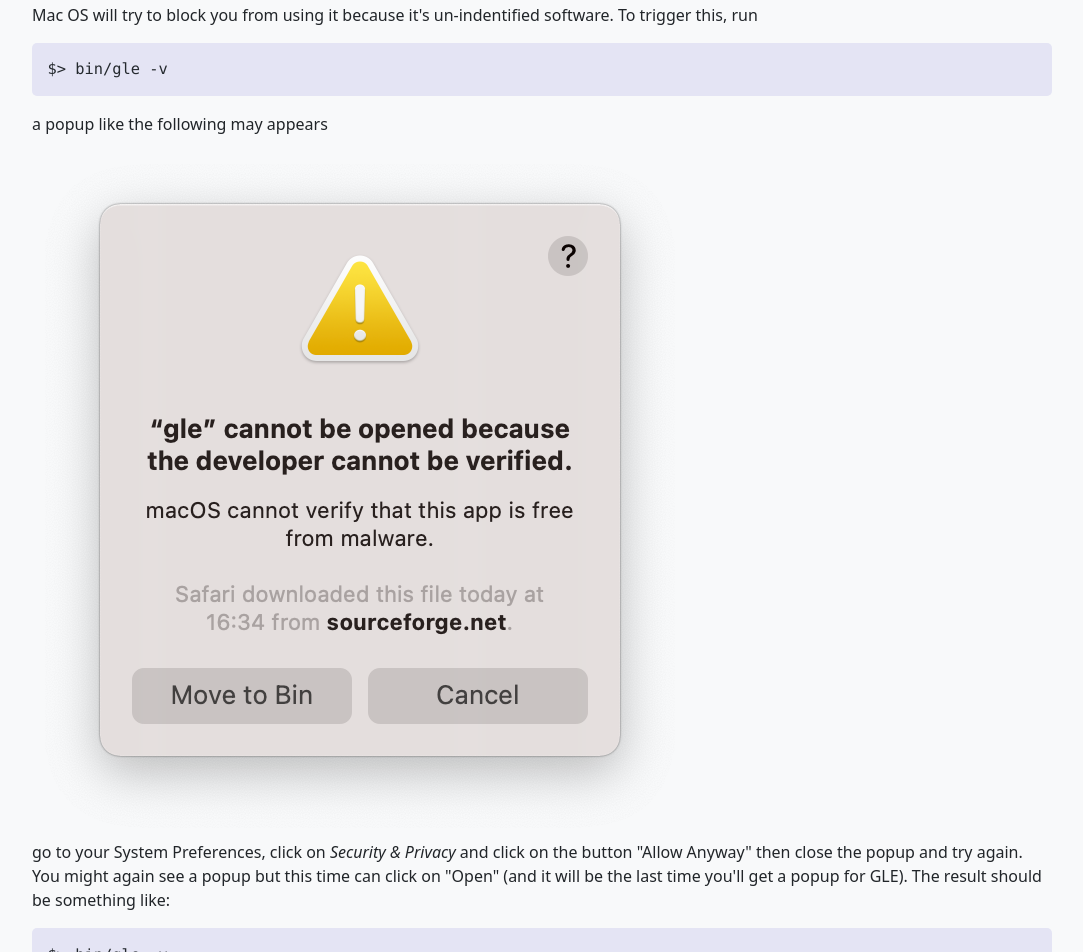
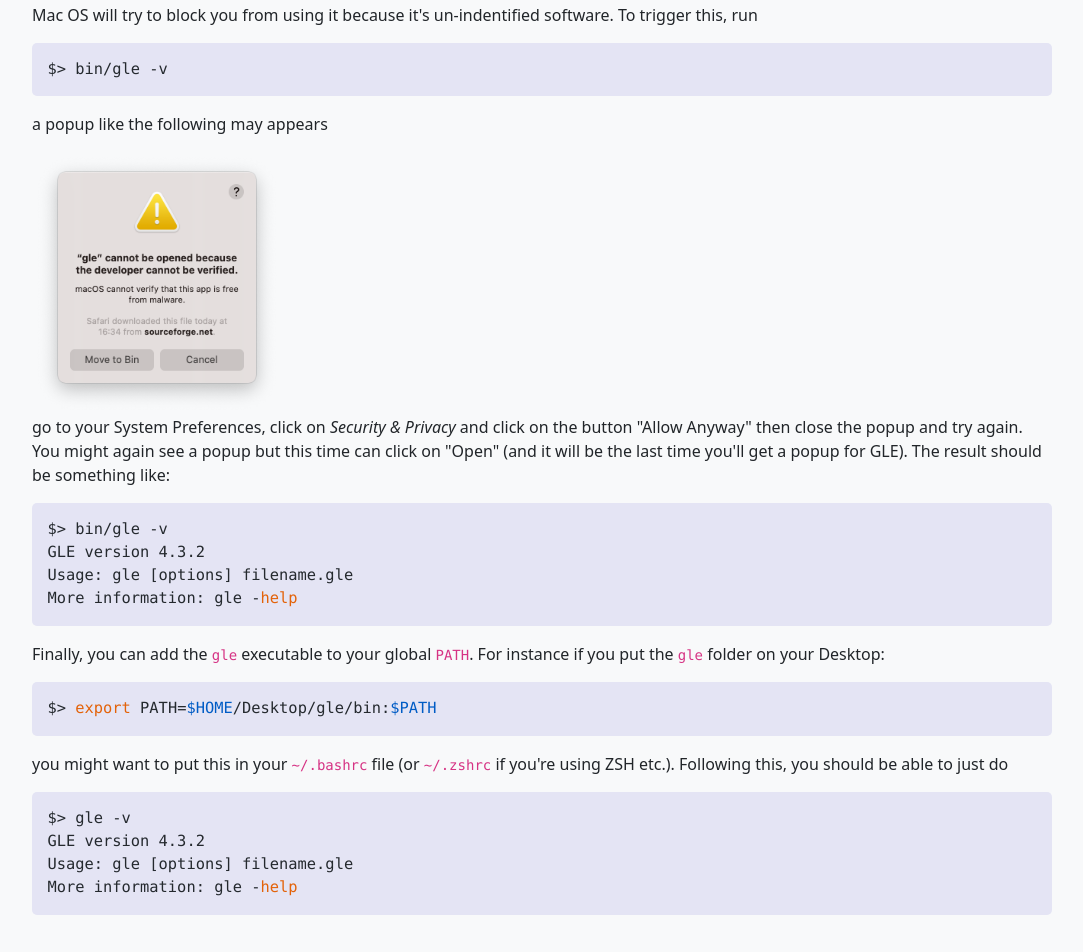
Before and after one commit to tlienart/GLEPlot.jl, a plain HTML site: page index.html in a window 1280 px wide. Shown: the part 907-1859 px from the top of the page, without its empty margins (98-1181 px from the left). Drawn offline with Linux system fonts and the light colour scheme.

Commit message:
Deploying to gh-pages from @ tlienart/GLEPlot.jl@5ae5c44010e9fd7c7419080988470edecaf8cdb8 🚀

```diff
--- a/index.html
+++ b/index.html
@@ -53,6 +53,10 @@
         font-size: 1.1em;
       }
 
+      .img-small img {
+        width: 250px;
+      }
+
     </style>
 
 
@@ -106,7 +110,7 @@ Say for instance <code>~/Desktop/gle</code> so that its structure looks like</p>
 To trigger this, run</p>
 <pre><code class="plain">$&gt; bin/gle -v</code></pre>
 <p>a popup like the following may appears</p>
-<img src="/GLEPlot.jl/assets/popup.png"><p>go to your System Preferences, click on <em>Security &#38; Privacy</em> and click on the button "Allow Anyway" then close the popup and try again.
+<div class="img-small"><img src="/GLEPlot.jl/assets/popup.png"></div><p>go to your System Preferences, click on <em>Security &#38; Privacy</em> and click on the button "Allow Anyway" then close the popup and try again.
 You might again see a popup but this time can click on "Open"
 (and it will be the last time you'll get a popup for GLE).
 The result should be something like:</p>
```
